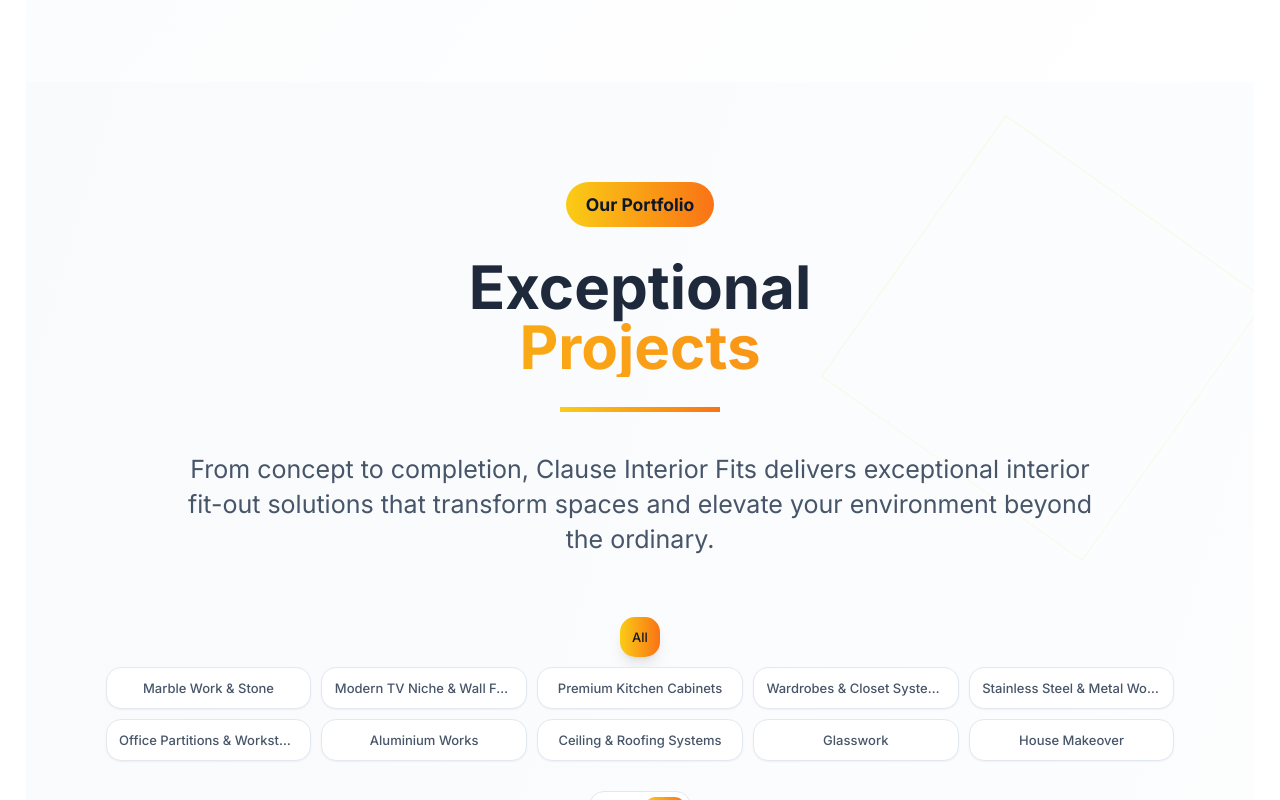
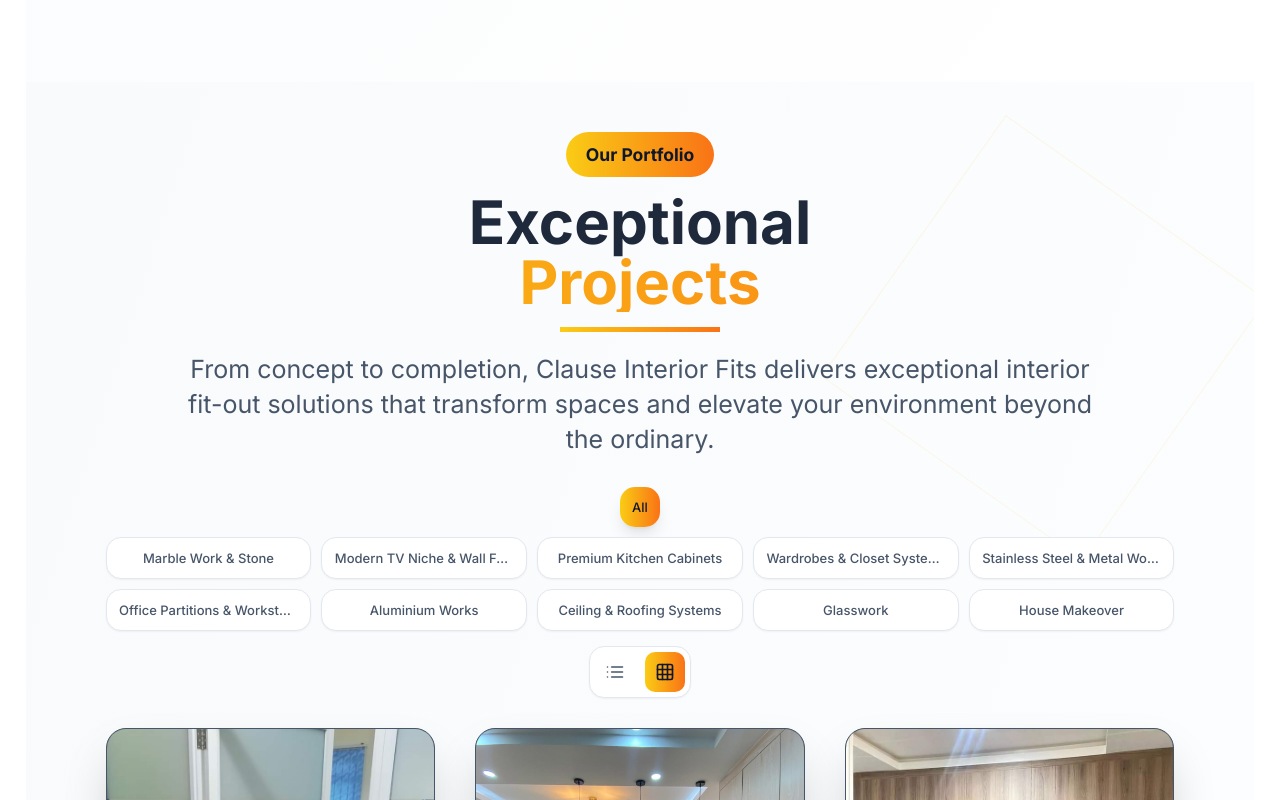
Before and after one commit to kevwasonga/K_Builders, a React (Vite) app: page / in a window 1280 px wide. Shown: the part 2260-3060 px from the top of the page. Built offline with nearby package versions, Linux system fonts and the light colour scheme.

Commit message:
Reduce all external div spacing by half

```diff
--- a/src/components/Projects.tsx
+++ b/src/components/Projects.tsx
@@ -601,7 +601,7 @@
   };
 
   return (
-    <section id="projects" className="py-12 sm:py-16 md:py-20 bg-gradient-to-br from-slate-50 to-white relative overflow-hidden">
+    <section id="projects" className="py-6 sm:py-8 md:py-10 bg-gradient-to-br from-slate-50 to-white relative overflow-hidden">
       {/* Background Elements */}
       <div className="absolute inset-0 opacity-10">
         <div className="absolute top-20 right-10 w-64 h-64 border border-yellow-400 rotate-12 animate-float"></div>
@@ -610,23 +610,23 @@
 
       <div className="max-w-full 2xl:max-w-[1920px] mx-auto px-4 sm:px-6 lg:px-12 xl:px-16 2xl:px-20 relative z-10">
         {/* Header */}
-        <div className="text-center mb-4 sm:mb-6 md:mb-8">
-          <div className="inline-block px-4 py-2 bg-gradient-to-r from-yellow-400 to-orange-500 text-slate-900 text-sm font-bold rounded-full mb-6">
+        <div className="text-center mb-2 sm:mb-3 md:mb-4">
+          <div className="inline-block px-4 py-2 bg-gradient-to-r from-yellow-400 to-orange-500 text-slate-900 text-sm font-bold rounded-full mb-3">
             Our Portfolio
           </div>
-          <h2 className="text-3xl sm:text-4xl md:text-5xl font-bold text-slate-800 mb-4 sm:mb-6">
+          <h2 className="text-3xl sm:text-4xl md:text-5xl font-bold text-slate-800 mb-2 sm:mb-3">
             Exceptional
             <span className="block bg-gradient-to-r from-yellow-400 to-orange-500 bg-clip-text text-transparent">
               Projects
             </span>
           </h2>
-          <div className="w-24 xs:w-32 h-1 bg-gradient-to-r from-yellow-400 to-orange-500 mx-auto mb-6 xs:mb-8"></div>
+          <div className="w-24 xs:w-32 h-1 bg-gradient-to-r from-yellow-400 to-orange-500 mx-auto mb-3 xs:mb-4"></div>
           <p className="text-base sm:text-lg md:text-xl text-slate-600 max-w-3xl mx-auto leading-relaxed px-4">
             From concept to completion, Clause Interior Fits delivers exceptional interior fit-out solutions that transform spaces and elevate your environment beyond the ordinary.
           </p>
 
           {/* Filter Buttons */}
-          <div className="mt-6 sm:mt-8 md:mt-12 max-w-5xl mx-auto">
+          <div className="mt-3 sm:mt-4 md:mt-6 max-w-5xl mx-auto">
             <div className="flex flex-wrap justify-center gap-2">
               <button
                 onClick={() => { setActiveFilter('All'); setClickedCategory(null); }}
@@ -689,7 +689,7 @@
           </div>
 
           {/* View Mode Toggle */}
-          <div className="flex justify-center mt-4 sm:mt-5 md:mt-6">
+          <div className="flex justify-center mt-2 sm:mt-2.5 md:mt-3">
             <div className="flex items-center space-x-2 bg-white p-1 rounded-xl border border-slate-200 shadow-sm">
             <button
               onClick={() => setViewMode('carousel')}
@@ -716,7 +716,7 @@
         </div>
 
         {/* Projects Display */}
-        <div className="mb-6 sm:mb-8 md:mb-12"></div>
+        <div className="mb-3 sm:mb-4 md:mb-6"></div>
         {viewMode === 'grid' ? (
           /* Grid View */
           <div className="grid grid-cols-1 md:grid-cols-2 lg:grid-cols-3 gap-4 sm:gap-6 lg:gap-8 max-w-7xl mx-auto">
@@ -791,14 +791,14 @@
         )}
 
         {/* Location Tagline */}
-        <div className="text-center mt-16 mb-8">
+        <div className="text-center mt-8 mb-4">
           <p className="text-sm sm:text-base md:text-lg lg:text-xl bg-gradient-to-r from-yellow-400 to-orange-500 bg-clip-text text-transparent italic font-medium whitespace-nowrap overflow-hidden text-ellipsis px-4">
             Clause Interior Fits | Kisumu, serving all Kenya
           </p>
         </div>
 
         {/* Category Navigation Arrows */}
-        <div className="flex justify-center items-center gap-4 mt-8 mb-12">
+        <div className="flex justify-center items-center gap-4 mt-4 mb-6">
           <button
             onClick={() => {
               const currentIdx = categories.indexOf(activeFilter);
```
